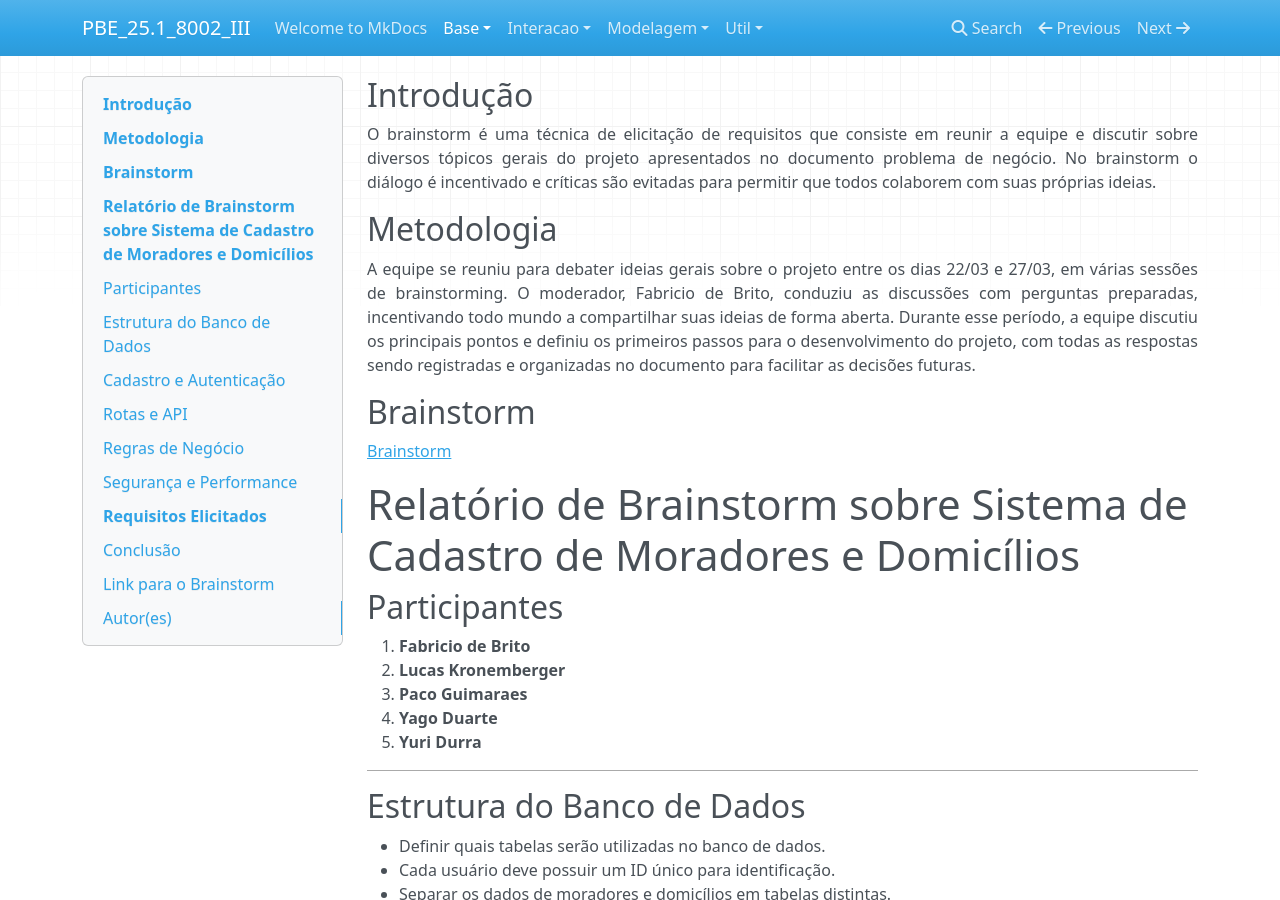
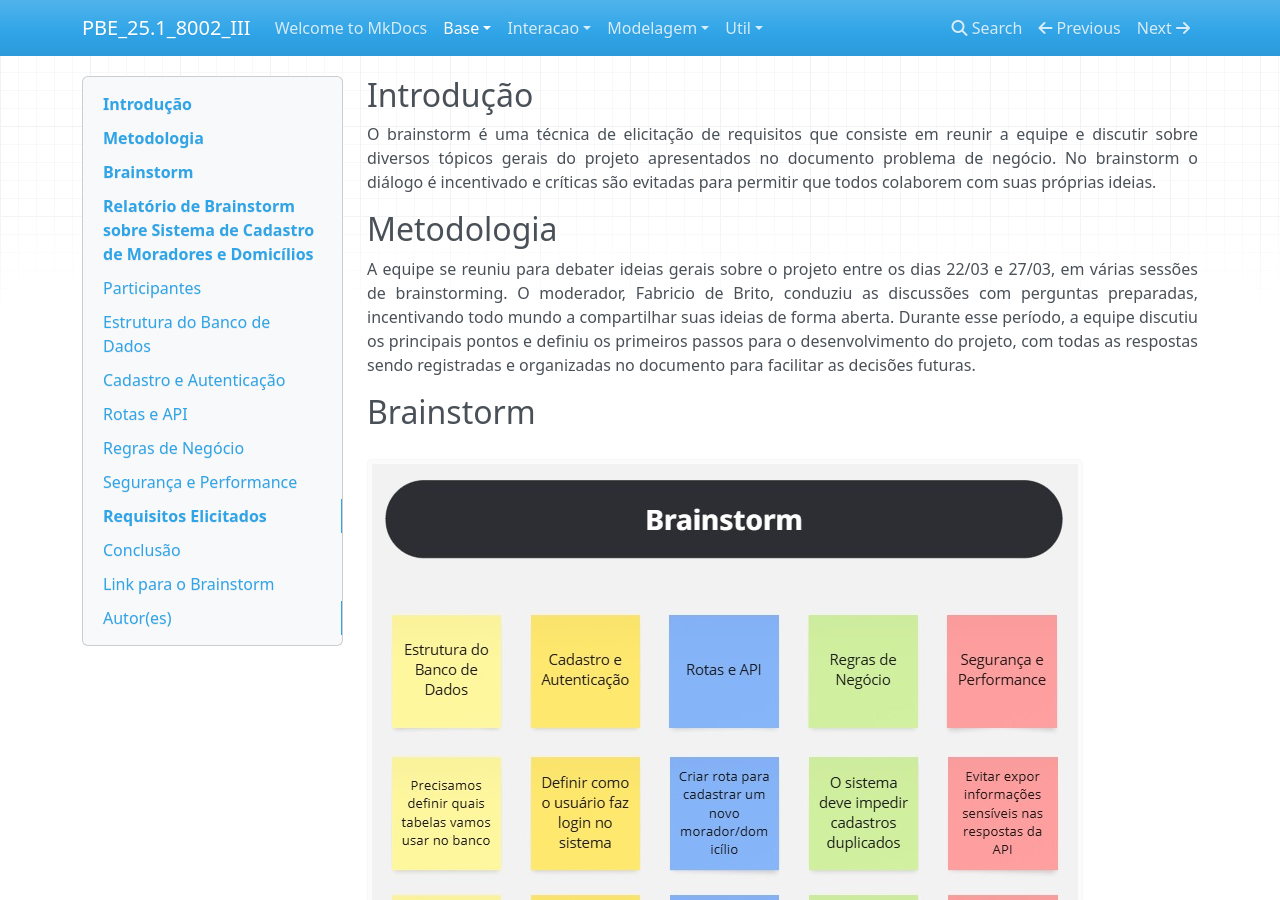
Before and after one commit to Projetos-de-Extensao/PBE_25.1_8002_SkolBits, an MkDocs documentation site: the page built from docs/base/Brainstorm.md, in a window 1280 px wide and 900 px high. Built offline with MkDocs 1.6.1, drawn with Linux system fonts in a browser that asks for light colours; nearby versions of some CDN libraries.

Commit message:
Update Brainstorm.md

```diff
--- a/docs/base/Brainstorm.md
+++ b/docs/base/Brainstorm.md
@@ -15,7 +15,7 @@ A equipe se reuniu para debater ideias gerais sobre o projeto entre os dias 22/0
 
 ## Brainstorm
 
- [Brainstorm](../base/Brainstorm.png)
+ ![Brainstorm](../base/Brainstorm.png)
 
 # Relatório de Brainstorm sobre Sistema de Cadastro de Moradores e Domicílios
 
```
